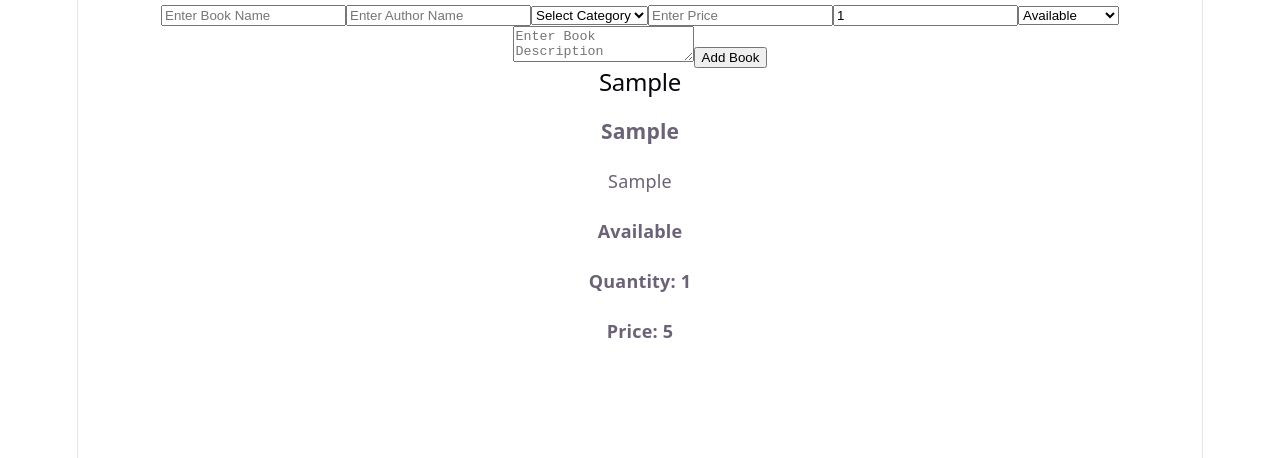
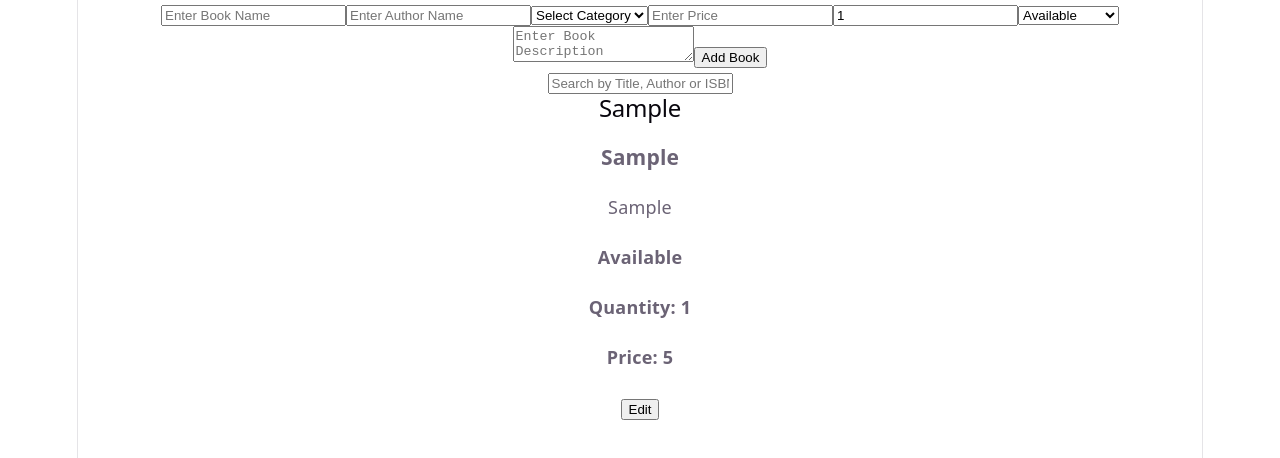
Before and after one commit to Daniyalqureshi3/LIBRARY, a React (Vite) app: page / in a window 1280 px wide. Both pictures are taken after typing "Sample", "Sample", "5", "Sample" into the empty fields and a click on the button "Add Book". Shown: the top 458 px of the page. Built offline with nearby package versions, Linux system fonts and the light colour scheme.

Commit message:
new file

```diff
--- a/src/App.jsx
+++ b/src/App.jsx
@@ -3,6 +3,7 @@ import './App.css'
 import { LibraryProvider } from './context/LibraryContext'
 import BookForm from './Components/BookForm'
 import BookList from './Components/BookList'
+import Search from './Components/Search'
 
 function App() {
 
@@ -11,6 +12,7 @@ function App() {
     <>
      <LibraryProvider>
       <BookForm/>
+      <Search/>
       <BookList/>
      </LibraryProvider>
     </>
--- a/src/Components/BookForm.jsx
+++ b/src/Components/BookForm.jsx
@@ -1,4 +1,4 @@
-import React, { useState } from "react";
+import React, { useEffect,useState } from "react";
 import { uselibrary } from "../context/LibraryContext";
 
 function BookForm() {
@@ -10,7 +10,7 @@ function BookForm() {
   const [description, setDescription] = useState("");
   const [quantity, setQuantity] = useState(1);
 
-  const { dispatch } = uselibrary();
+  const { state, dispatch } = uselibrary();
 
   const handleSubmit = (e) => {
     e.preventDefault();
@@ -26,10 +26,26 @@ function BookForm() {
       quantity,
     };
 
-    dispatch({
-      type: "ADD_BOOK",
-      payload: newBook,
-    });
+    if (state.editBook) {
+  dispatch({
+    type: "UPDATE_BOOK",
+    payload: {
+      id: state.editBook.id,
+      title,
+      author,
+      category,
+      price,
+      quantity,
+      availability,
+      description,
+    },
+  });
+} else {
+  dispatch({
+    type: "ADD_BOOK",
+    payload: newBook,
+  });
+}
 
     settitle("");
     setAuthor("");
@@ -38,7 +54,20 @@ function BookForm() {
     setDescription("");
     setQuantity(1);
     setAvailability("Available");
+
   };
+  useEffect(() => {
+  if (state.editBook) {
+     console.log("editBook:", state.editBook);
+    settitle(state.editBook.title);
+    setAuthor(state.editBook.author);
+    setCategory(state.editBook.category);
+    setPrice(state.editBook.price);
+    setQuantity(state.editBook.quantity);
+    setAvailability(state.editBook.availability);
+    setDescription(state.editBook.description);
+  }
+}, [state.editBook]);
 
   return (
     <div>
@@ -99,7 +128,9 @@ function BookForm() {
           onChange={(e) => setDescription(e.target.value)}
         />
 
-        <button type="submit">Add Book</button>
+        <button type="submit">
+  {state.editBook ? "Update Book" : "Add Book"}
+</button>
       </form>
     </div>
   );
--- a/src/Components/BookList.jsx
+++ b/src/Components/BookList.jsx
@@ -4,9 +4,18 @@ import { uselibrary } from "../context/LibraryContext";
 function BookList() {
   const { state, dispatch } = uselibrary();
 
+  const filteredBooks = state.books.filter((book) => {
+    const search = state.search.toLowerCase();
+
+    return (
+      book.title.toLowerCase().includes(search) ||
+      book.author.toLowerCase().includes(search)
+    );
+  });
+
   return (
     <div>
-      {state.books.map((book) => (
+      {filteredBooks.map((book) => (
         <div key={book.id}>
           <h2>{book.title}</h2>
           <h3>{book.author}</h3>
@@ -17,8 +26,16 @@ function BookList() {
           <h4>Price: {book.price}</h4>
 
           <div className="ad-div">
-
-
+            <button
+              onClick={() =>
+                dispatch({
+                  type: "EDIT_BOOK",
+                  payload: book,
+                })
+              }
+            >
+              Edit
+            </button>
           </div>
         </div>
       ))}
--- /dev/null
+++ b/src/Components/Search.jsx
@@ -0,0 +1,25 @@
+import React from 'react'
+import { uselibrary } from '../context/LibraryContext'
+
+function Search() {
+
+    const {dispatch} = uselibrary();
+  return (
+    <div>
+          <div>
+      <input
+        type="text"
+        placeholder="Search by Title, Author or ISBN"
+        onChange={(e) =>
+          dispatch({
+            type: "SET_SEARCH",
+            payload: e.target.value,
+          })
+        }
+      />
+    </div>
+    </div>
+  )
+}
+
+export default Search
--- a/src/context/LibraryContext.jsx
+++ b/src/context/LibraryContext.jsx
@@ -16,12 +16,6 @@ const reducer = (state, action) => {
       return {
         ...state,
         books: [...state.books, action.payload],
-      };
-
-    case "DELETE_BOOK":
-      return {
-        ...state,
-        books: state.books.filter((book) => book.id !== action.payload),
       };
 
     case "EDIT_BOOK":
```
